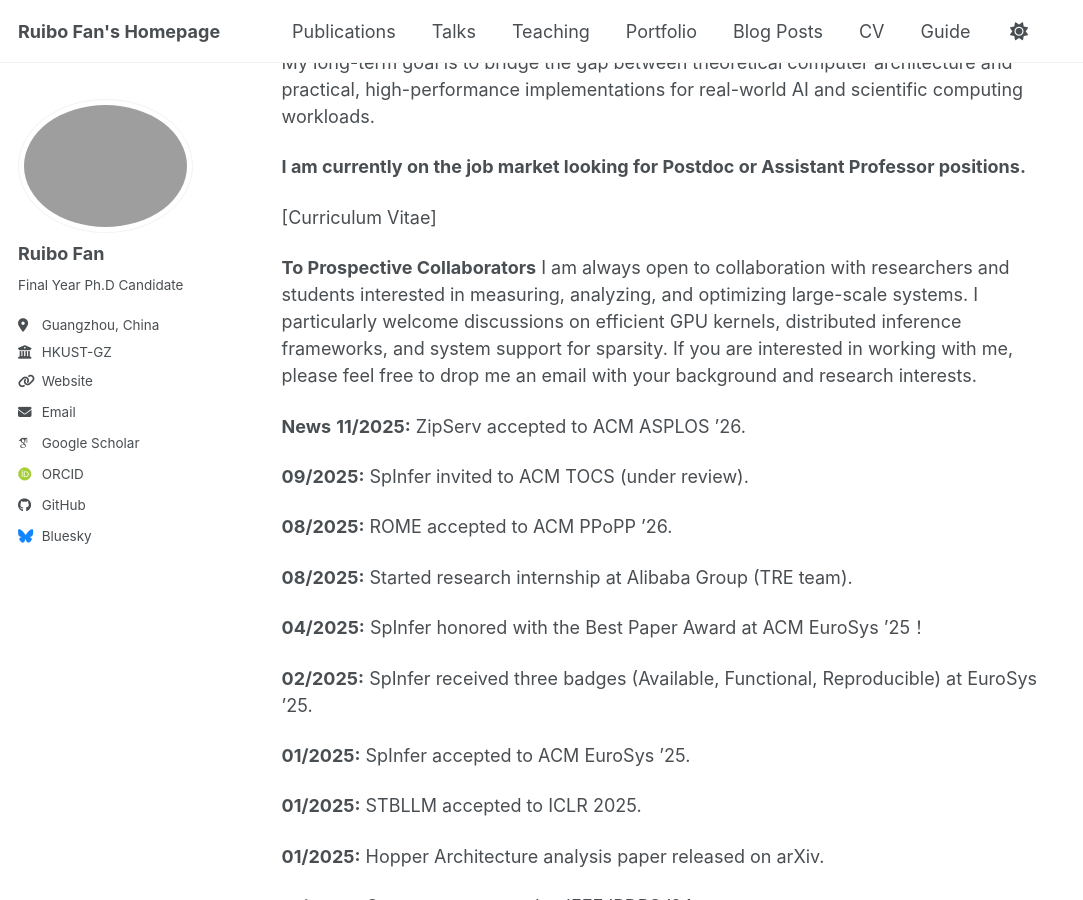
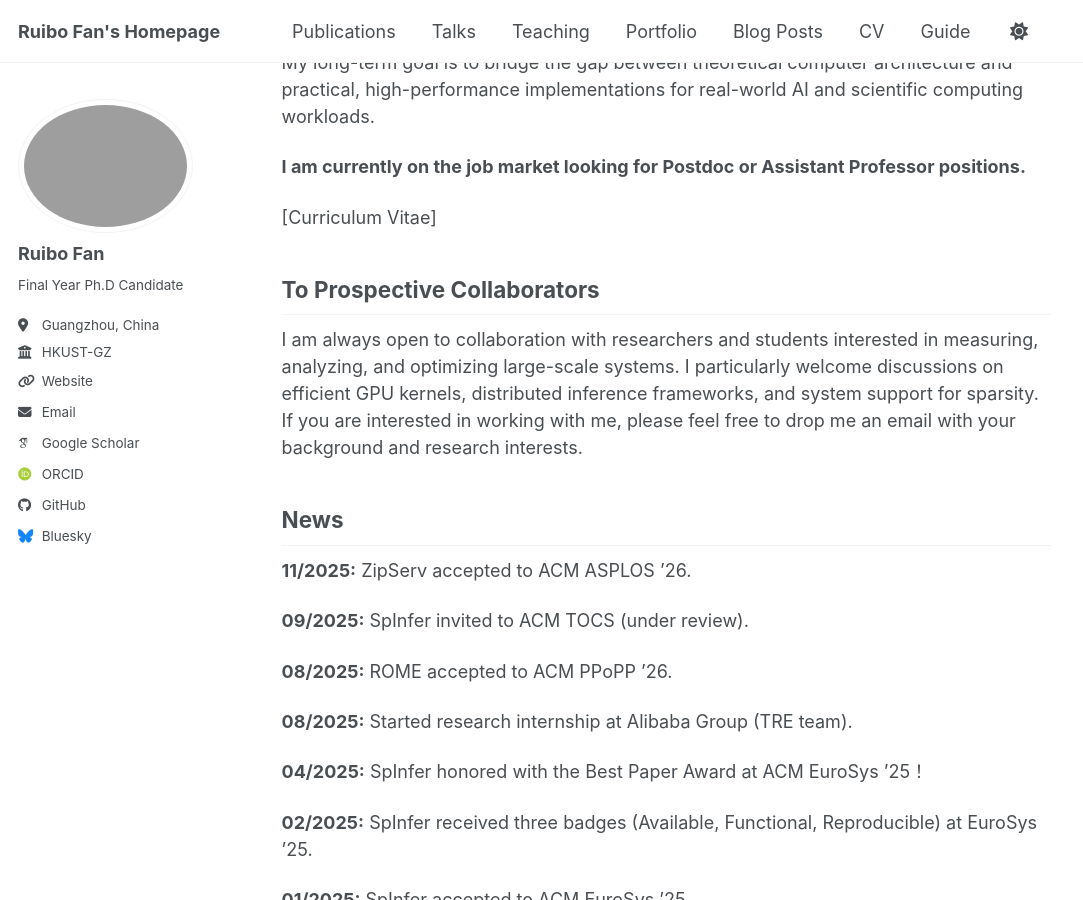
Before and after one commit to ruibo-fan/ruibo-fan.github.io, a Jekyll site: the page built from _pages/about.md, in a window 1280 px wide and 900 px high, scrolled down 580 px. Shown: the whole window, without its empty margins (0-1083 px from the left). Built offline with Jekyll 4.4.1, drawn with Linux system fonts in a browser that asks for light colours; some web fonts are replaced; a script bundle is joined from its source files by our own code; library files that are not in the unit come from our copies.

```diff
--- a/_pages/about.md
+++ b/_pages/about.md
@@ -21,10 +21,12 @@ My long-term goal is to bridge the gap between theoretical computer architecture
 
 [Curriculum Vitae]
 
-**To Prospective Collaborators**
+
+## To Prospective Collaborators
 I am always open to collaboration with researchers and students interested in measuring, analyzing, and optimizing large-scale systems. I particularly welcome discussions on efficient GPU kernels, distributed inference frameworks, and system support for sparsity. If you are interested in working with me, please feel free to drop me an email with your background and research interests.
 
-**News**
+## News
+
 **11/2025:** ZipServ accepted to ACM ASPLOS ’26.
 
 **09/2025:** SpInfer invited to ACM TOCS (under review).
```
